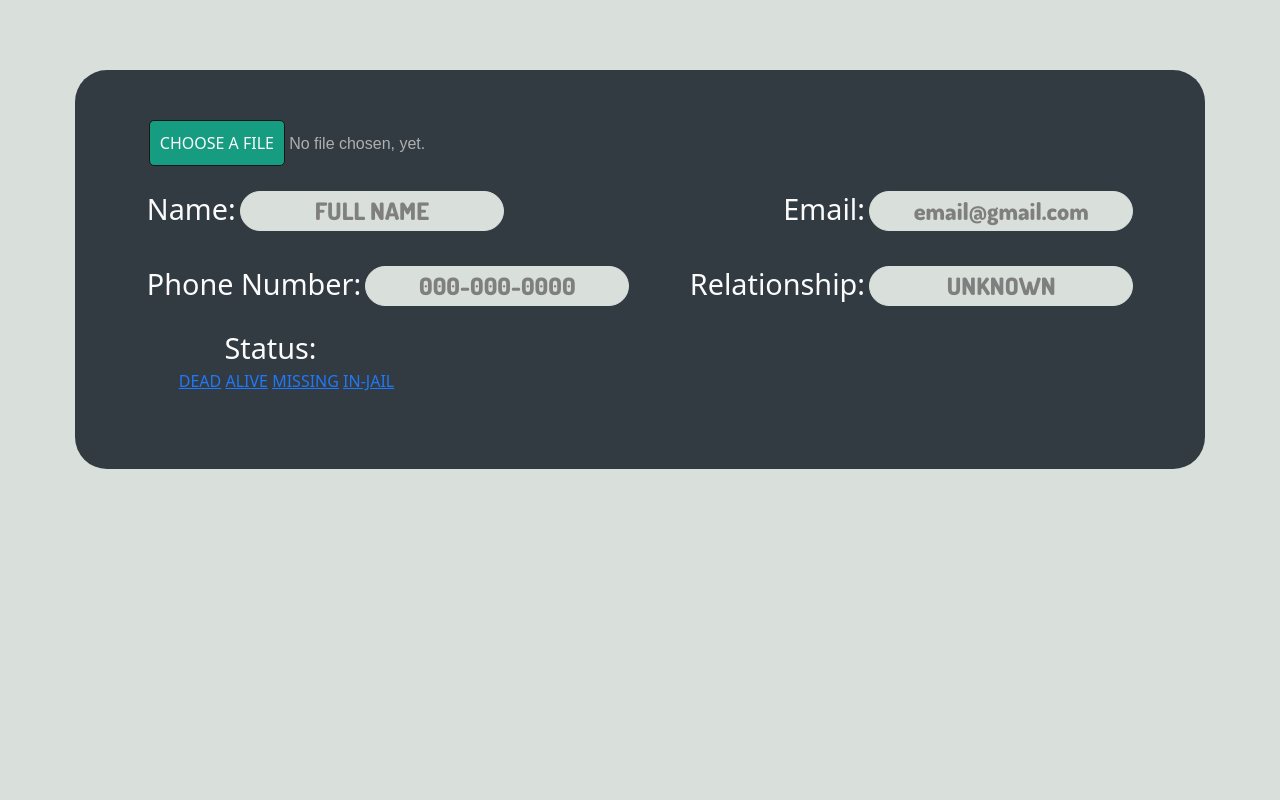
After one commit to LettuceInvestigate/FindDaniel, a PHP site: page /html/temp.html in a window 1280 px wide. The commit adds this page. Run offline with PHP 8.4, Linux system fonts and the light colour scheme; some libraries are stand-ins or nearby versions.

Commit message:
temp added

```diff
--- a/css/styles.css
+++ b/css/styles.css
@@ -136,7 +136,7 @@
   color: #bc1823;
 }
 
-/* DO NOT CHANGE */
+/* DASHBOARD */
 #box{
   width: fit-content;
 }
--- /dev/null
+++ b/html/temp.html
@@ -0,0 +1,87 @@
+<!--THIS IS A TEMP FILE DO NOT TOUCH I WILL DELETE LATER-->
+<!--AUTHOR: Sal :) -->
+
+<!DOCTYPE html>
+<html lang="en">
+<html>
+<head>
+  <!--HTML-->
+  <meta charset="UTF-8">
+  <meta name="viewport" content="width=device-width, initial-scale=1.0">
+  <meta http-equiv="X-UA-Compatible" content="IE=edge">
+  <title>TEMP DELETE THIS</title>
+
+  <!--CSS-->
+  <link rel="stylesheet" href="https://cdn.jsdelivr.net/npm/bootstrap@5.2.3/dist/css/bootstrap.min.css">
+  <link rel="stylesheet" href="/./css/styles.css">
+  <link rel="stylesheet" href="https://cdnjs.cloudflare.com/ajax/libs/font-awesome/5.15.3/css/all.min.css"/>
+
+
+  <!--JavaScript-->
+  <script type="text/javascript" src="/./js/code.js"></script>
+  <script src="https://code.jquery.com/jquery-1.11.3.min.js"></script>
+  <script src="https://cdn.jsdelivr.net/npm/bootstrap@5.2.3/dist/js/bootstrap.bundle.min.js"></script>
+</head>
+
+<body style="background-color: #d9dfdb">
+  <noscript>You need to enable JavaScript to run this app.</noscript>
+
+  <!-- Page -->
+  <div class='container-fluid vh-100 overflow-scroll'
+    style='padding-bottom: 70px; padding-top: 70px;'>
+
+    <div class='container rounded-5' style='padding: 50px; background-color: #212932; opacity: 90%; width: 90%; height: fit-content; border-radius: 24px;'>
+
+        <div class='container' style='display: flex; justify-content: space-between;
+        align-items: center; flex-wrap: wrap; '>
+
+            <div class='container' id="add_image">
+                <input type="file" id="real-file" hidden="hidden" />
+                <button type="button" id="custom-button" style=' padding: 10px; color: white;
+                    background-color: #009578; border: 1px solid #000; border-radius: 5px;
+                    cursor: pointer;'>CHOOSE A FILE</button>
+                <span id="custom-text" style=' font-family: sans-serif;
+                    color: #aaa;'>No file chosen, yet.</span>
+            </div>
+            <div id="add_Name" style=' margin: 10px; align-items: center; text-align: center; justify-content: space-between;'>
+                <label for="addName" style='color: #fff; font-size: 1.8rem;'>Name:</label>
+                <input name="addName"  id="addName" style='font-family: bobby; text-align: center; font-size: 1.5rem; color: #212932; background-color: #d9dfdb;
+                    border-radius: 24px; margin-top: 15px; border: 1px solid #d9dfdb;' placeholder="FULL NAME">
+            </div>
+            <div id="add_email" style=' margin: 10px; align-items: center; text-align: center; justify-content: space-between;'>
+                <label for="addEmail" style='color: #fff; font-size: 1.8rem;'>Email:</label>
+                <input name="addEmail"  id="addEmail" style='font-family: bobby; text-align: center; font-size: 1.5rem; color: #212932; background-color: #d9dfdb;
+                    border-radius: 24px; margin-top: 15px; border: 1px solid #d9dfdb;' placeholder="email@gmail.com">
+            </div>
+            <div id="add_num" style=' margin: 10px; align-items: center; text-align: center; justify-content: space-between;'>
+                <label for="addNum" style='color: #fff; font-size: 1.8rem;'>Phone Number:</label>
+                <input name="addNum"  id="addNum" style='font-family: bobby; text-align: center; font-size: 1.5rem; color: #212932; background-color: #d9dfdb;
+                    border-radius: 24px; margin-top: 15px; border: 1px solid #d9dfdb;' placeholder="000-000-0000">
+            </div>
+            <div id="add_Relation" style=' margin: 10px; align-items: center; text-align: center; justify-content: space-between;'>
+                <label for="addRelation" style='color: #fff; font-size: 1.8rem;'>Relationship:</label>
+                <input name="addRelation"  id="addRelation" style='font-family: bobby; text-align: center; font-size: 1.5rem; color: #212932; background-color: #d9dfdb;
+                    border-radius: 24px; margin-top: 15px; border: 1px solid #d9dfdb;' placeholder="UNKNOWN">
+            </div>
+
+            <div id="add_Status" style=' margin: 10px; align-items: center; text-align: center; justify-content: space-between;'>
+                <label for="addStatus" style='color: #fff; font-size: 1.8rem;'>Status:</label>
+                <ul style="list-style: none;">
+                    <li style="display:inline-block; position: relative;">
+                        <a href="#">DEAD</a>
+                        <a href="#">ALIVE</a>
+                        <a href="#">MISSING</a>
+                        <a href="#">IN-JAIL</a>
+                    </li>
+                </ul>
+                <script>
+
+                </script>
+
+            </div>
+
+        </div>
+    </div>
+  </div>
+</body>
+</html>
```
